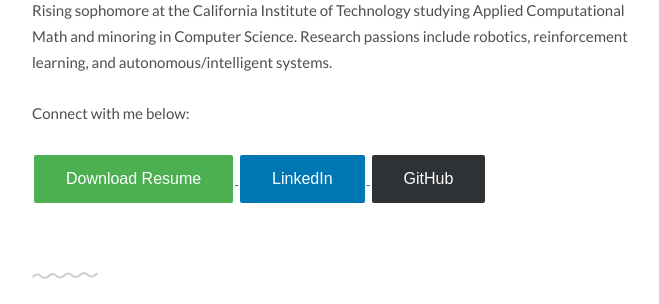
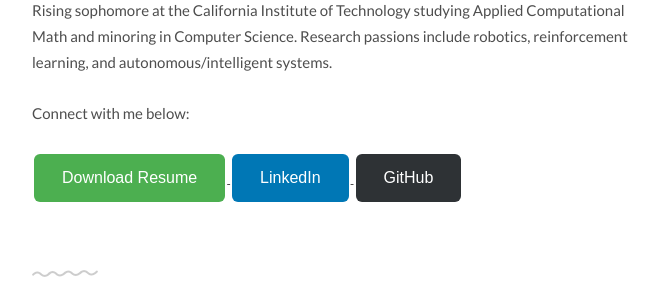
Before and after one commit to richardhoff88/richardhoff.github.io, a plain HTML site: page index.html in a window 1280 px wide. Shown: the part 350-654 px from the top of the page, without its empty margins (297-956 px from the left). Drawn offline with Linux system fonts and the light colour scheme.

Commit message:
more style

```diff
--- a/index.html
+++ b/index.html
@@ -16,15 +16,15 @@
     <style>
         .button {
             color: white;
-            padding: 15px 32px;
+            padding: 15px 28px;
             text-align: center;
             text-decoration: none;
             display: inline-block;
             font-size: 16px;
-            margin: 4px 2px;
+            margin: 3px 2px;
             cursor: pointer;
             border: none;
-            border-radius: 2px;
+            border-radius: 6px;
         }
 
         .download-button {
```
